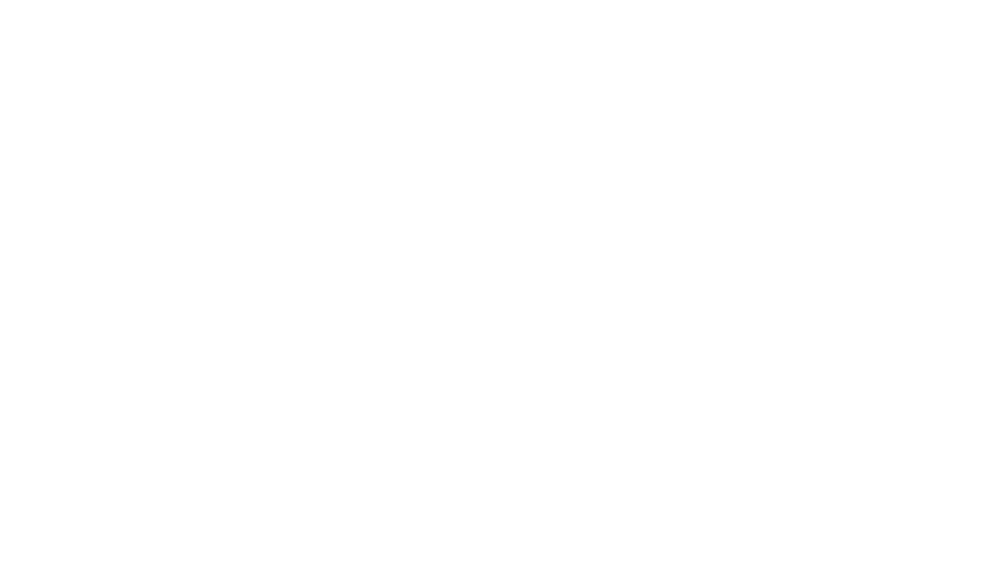
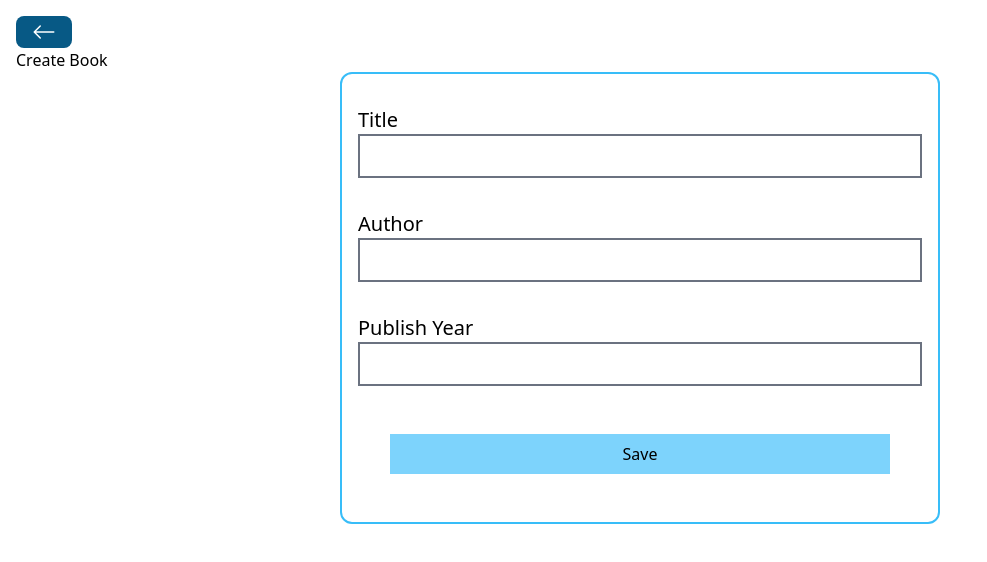
Before and after one commit to BoronenkoTimurs/fullStack-book-store, a React (Vite) app in the folder frontend/: page /books/create in a window 1280 px wide. Shown: the top 562 px of the page, without its empty margins (0-987 px from the left). Built offline with nearby package versions, Linux system fonts and the light colour scheme.

Commit message:
Create book in React

```diff
--- a/frontend/src/pages/CreateBooks.jsx
+++ b/frontend/src/pages/CreateBooks.jsx
@@ -1,7 +1,79 @@
-import React from "react";
+import React, { useState } from "react";
+import BackButton from "../components/BackButton";
+import Spinner from "../components/Spinner";
+import axios from "axios";
+import { useNavigate } from "react-router-dom";
 
 const CreateBooks = () => {
-  return <div></div>;
+  const [title, setTitle] = useState("");
+  const [author, setAuthor] = useState("");
+  const [publishYear, setPublishYear] = useState("");
+  const [loading, setLoading] = useState(false);
+  const navigate = useNavigate();
+  const handlerSaveBook = () => {
+    const data = {
+      title,
+      author,
+      publishYear,
+    };
+    setLoading(true);
+    axios
+      .post("http://localhost:5555/books", data)
+      .then(() => {
+        setLoading(false);
+        navigate("/");
+      })
+      .catch((error) => {
+        setLoading(false);
+        alert("An error happened. Please check console!");
+        console.log(error);
+      });
+  };
+  return (
+    <div className="p-4">
+      <BackButton />
+      <h1>Create Book</h1>
+      {loading ? <Spinner /> : ""}
+      <div className="flex flex-col border-2 border-sky-400 rounded-xl w-[600px] p-4 mx-auto">
+        <div className="my-4">
+          <label htmlFor="" className="text-xl mr-4 text-grey-500">
+            Title
+          </label>
+          <input
+            type="text"
+            value={title}
+            onChange={(e) => setTitle(e.target.value)}
+            className="border-2 border-gray-500 px-4 py-2 w-full"
+          />
+        </div>
+        <div className="my-4">
+          <label htmlFor="" className="text-xl mr-4 text-grey-500">
+            Author
+          </label>
+          <input
+            type="text"
+            value={author}
+            onChange={(e) => setAuthor(e.target.value)}
+            className="border-2 border-gray-500 px-4 py-2 w-full"
+          />
+        </div>
+        <div className="my-4">
+          <label htmlFor="" className="text-xl mr-4 text-grey-500">
+            Publish Year
+          </label>
+          <input
+            type="number"
+            value={publishYear}
+            onChange={(e) => setPublishYear(e.target.value)}
+            className="border-2 border-gray-500 px-4 py-2 w-full"
+          />
+        </div>
+        <button className="p-2 bg-sky-300 m-8" onClick={handlerSaveBook}>
+          Save
+        </button>
+      </div>
+    </div>
+  );
 };
 
 export default CreateBooks;
```
